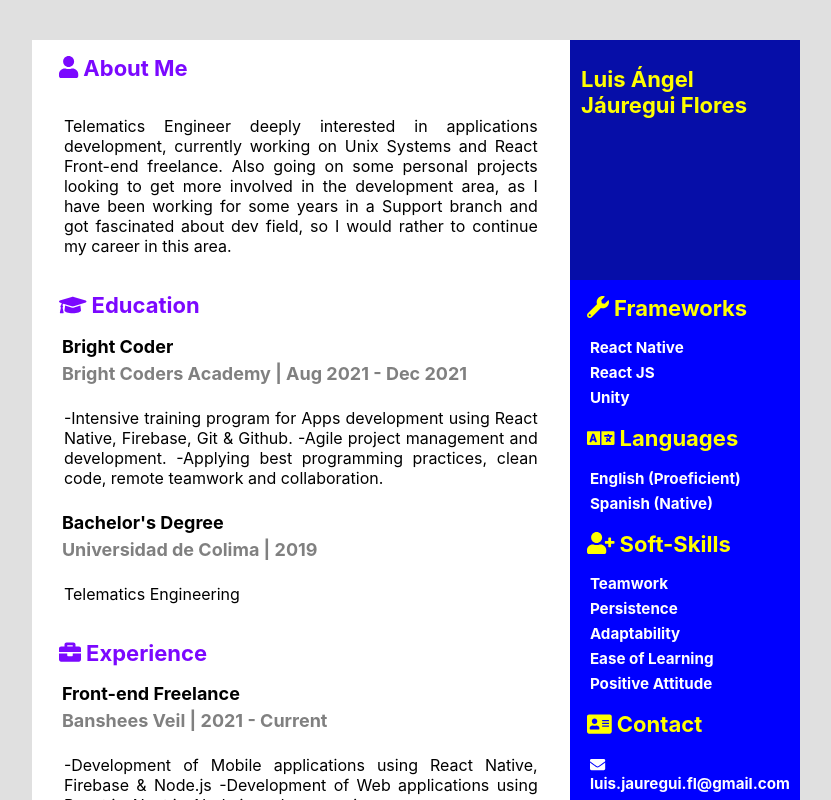
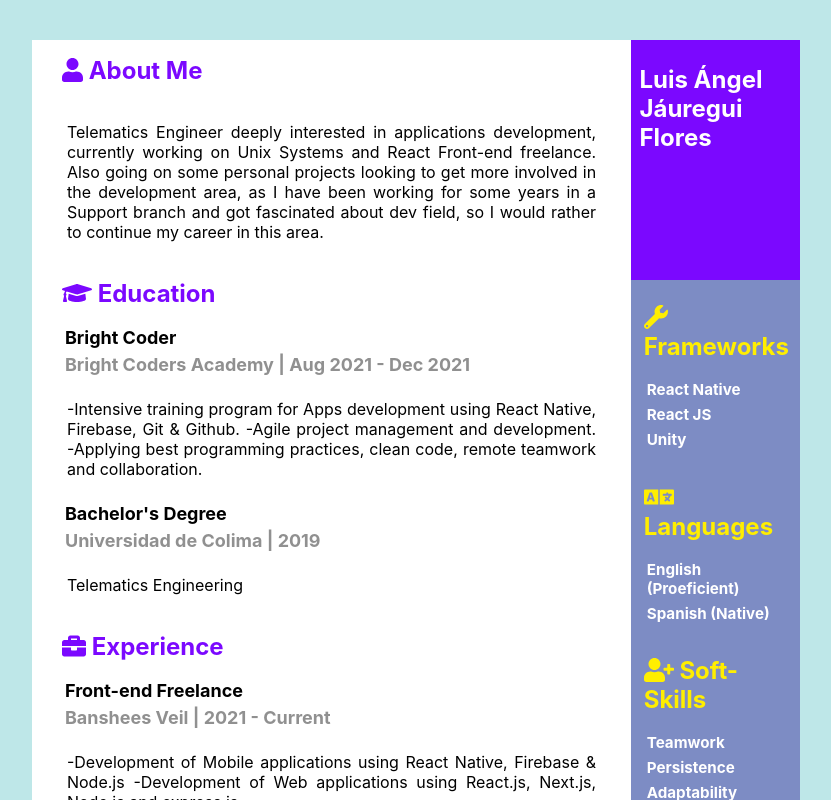
Before and after one commit to ljau/Luis-Jauregui-Resume, a React (Create React App) app: page / in a window 1280 px wide. Shown: the top 800 px of the page, without its empty margins (224-1055 px from the left). Built offline with nearby package versions, Linux system fonts and the light colour scheme.

Commit message:
changed colors and bar size

```diff
--- a/src/components/MainPage/index.jsx
+++ b/src/components/MainPage/index.jsx
@@ -1,6 +1,7 @@
 import React from "react";
 import { Layout, SideBar } from "../../containers";
 import { MainContainer } from "../../containers";
+import { colors } from "../../library";
 import { TableContainer } from "./styled";
 
 export const MainPage = () => {
@@ -11,9 +12,8 @@ export const MainPage = () => {
         w="60%"
         marginTop="5vh"
         marginBot="5vh"
-        bg="blue"
+        bg={colors.lightPurple}
         minWidth="720px"
-        isMainBlock
       >
         <MainContainer />
         <SideBar />
--- a/src/components/MainPage/styled.jsx
+++ b/src/components/MainPage/styled.jsx
@@ -3,8 +3,11 @@ import { FlexContainer } from "../../containers";
 
 export const TableContainer = styled(FlexContainer)`
 
+max-height: 100%;
 flex-direction: row;
 @media (max-width: 1080px){
     flex-direction: column;
+    max-height: 100%;
+
 }
 `;
--- a/src/containers/MainContainer/index.jsx
+++ b/src/containers/MainContainer/index.jsx
@@ -1,6 +1,10 @@
-import { faUser, faGraduationCap, faBriefcase } from "@fortawesome/free-solid-svg-icons";
+import React from "react";
 import { FontAwesomeIcon } from "@fortawesome/react-fontawesome";
-import React from "react";
+import {
+  faUser,
+  faGraduationCap,
+  faBriefcase,
+} from "@fortawesome/free-solid-svg-icons";
 import {
   CustomLabel,
   CustomText,
@@ -8,14 +12,19 @@ import {
   SideContainer,
   SubtitleLabel,
 } from "..";
-import { aboutMe, education, experience } from "../../library";
+import {
+  aboutMe,
+  colors,
+  education,
+  experience
+} from "../../library";
 
 export const MainContainer = () => {
   const fillDetails = ({ ...data }) => {
     return (
       <FlexContainer key={data.key} align>
         <SubtitleLabel>{data.role}</SubtitleLabel>
-        <SubtitleLabel color="gray">
+        <SubtitleLabel color={colors.gray}>
           {data.place + " | " + data.time}
         </SubtitleLabel>
         <CustomText>{data.details}</CustomText>
@@ -32,24 +41,24 @@ export const MainContainer = () => {
   });
 
   return (
-    <SideContainer w="70%" bg="white">
+    <SideContainer w="78%" bg={colors.white}>
       <FlexContainer minHeight="90vh">
         <FlexContainer h="20%" w="90%" align>
-          <CustomLabel color="#7b08ff">
+          <CustomLabel color={colors.purple}>
             <FontAwesomeIcon icon={faUser} /> About Me
           </CustomLabel>
           <CustomText>{aboutMe.about}</CustomText>
         </FlexContainer>
 
         <FlexContainer h="20%" w="90%" align>
-          <CustomLabel color="#7b08ff">
+          <CustomLabel color={colors.purple}>
             <FontAwesomeIcon icon={faGraduationCap} /> Education
           </CustomLabel>
           {educationDetails}
         </FlexContainer>
 
         <FlexContainer h="20%" w="90%" align>
-          <CustomLabel color="#7b08ff">
+          <CustomLabel color={colors.purple}>
             <FontAwesomeIcon icon={faBriefcase} /> Experience
           </CustomLabel>
           {experienceDetails}
--- a/src/containers/SideBar/index.jsx
+++ b/src/containers/SideBar/index.jsx
@@ -1,8 +1,8 @@
-import { faWrench, faGraduationCap, faBriefcase } from "@fortawesome/free-solid-svg-icons";
 import { FontAwesomeIcon } from "@fortawesome/react-fontawesome";
 import React from "react";
 import { SideContainer, CustomLabel, FlexContainer, SubtitleLabel } from "..";
 import {
+  colors,
   contact,
   frameworks,
   languages,
@@ -15,7 +15,7 @@ import { SkillsContainer } from "./styled";
 export const SideBar = () => {
   const getData = (text,title) => {
     return (
-      <SubtitleLabel key={text.description} fontS="95%" color="white" >
+      <SubtitleLabel key={text.description} fontS="95%" color={colors.white} >
        {title ==="Contact"? <FontAwesomeIcon icon={text.icon}/>: undefined} {text.description}
       </SubtitleLabel>
     );
@@ -47,7 +47,7 @@ export const SideBar = () => {
   const showContainers = skillsSectionsList.map((data) => {
     return (
       <SkillsContainer key={data.title} >
-        <CustomLabel color="yellow">
+        <CustomLabel color={colors.yellow}>
         <FontAwesomeIcon icon={data.icon}/> {data.title}
         </CustomLabel>
         {getDetails(data.title)}
@@ -56,12 +56,12 @@ export const SideBar = () => {
   });
 
   return (
-    <SideContainer w="30%" >
-      <FlexContainer h="30%" minHeight="30vh" bg="#081199d8" >
-        <CustomLabel padding="5%" color="yellow">{myName.name}</CustomLabel>
+    <SideContainer w="22%" >
+      <FlexContainer h="30%" minHeight="30vh" bg={colors.purple} >
+        <CustomLabel padding="5%" color={colors.white}>{myName.name}</CustomLabel>
       </FlexContainer>
 
-      <FlexContainer h="70%" w="85%" minHeight="60vh" jc="flex-start">
+      <FlexContainer h="70%" w="85%" minHeight="60vh" >
         {showContainers}
       </FlexContainer>
     </SideContainer>
--- a/src/containers/SideBar/styled.jsx
+++ b/src/containers/SideBar/styled.jsx
@@ -8,7 +8,8 @@ export const SkillsContainer = styled.div`
   align-items: flex-start;
   flex-direction: ${({ dir }) => dir ?? "column"};
   word-wrap: break-word;
-
+  padding-top: 5%;
+  padding-bottom: 5%;
   @media (max-width: 1080px){
       align-items: center;
   }
--- a/src/containers/styled.jsx
+++ b/src/containers/styled.jsx
@@ -1,13 +1,17 @@
 import styled from "styled-components";
+import { colors } from "../library";
 
 export const Layout = styled.div`
-  background-color: #e0e0e0;
+  background-color: ${colors.powderBlue};
   height: 100%;
   min-height: 100vh;
   width: 100%;
   display: flex;
   justify-content: center;
   align-items: center;
+  @media (max-width: 1080px) {
+    max-height: 100%;
+  }
 `;
 
 export const SideContainer = styled.div`
@@ -23,6 +27,7 @@ export const SideContainer = styled.div`
   @media (max-width: 1080px) {
     width: 100%;
     align-items: center;
+    min-height: 100%;
   }
 `;
 
@@ -39,12 +44,16 @@ export const FlexContainer = styled.div`
   margin-top: ${({ marginTop }) => marginTop ?? "undefined"};
   margin-bottom: ${({ marginBot }) => marginBot ?? "undefined"};
   word-wrap: break-word;
+  overflow-wrap: break-word;
+  @media (max-width: 1080px) {
+    min-height: 0px;
+  }
 `;
 
 export const CustomLabel = styled.h1`
-  font-size: 22px;
+  font-size: 24px;
   font-weight: bold;
-  color: ${({ color }) => color ?? "black"};
+  color: ${({ color }) => color ?? colors.black};
   padding: ${({ padding }) => padding ?? "0px"};
   @media (max-width: 1080px) {
     font-size: 200%;
@@ -54,10 +63,11 @@ export const CustomLabel = styled.h1`
 export const SubtitleLabel = styled.h1`
   font-size: ${({ fontS }) => fontS ?? "18px"};
   font-weight: bold;
-  color: ${({ color }) => color ?? "black"};
+  color: ${({ color }) => color ?? colors.black};
   margin: 1px;
   padding: 2px;
   word-wrap: break-word;
+  word-break: break-word;
   @media (max-width: 1080px) {
     font-size: 150%;
   }
@@ -65,7 +75,7 @@ export const SubtitleLabel = styled.h1`
 
 export const CustomText = styled.p`
   font-size: 16px;
-  color: ${({ color }) => color ?? "black"};
+  color: ${({ color }) => color ?? colors.black};
   text-align: ${({ textAlign }) => textAlign ?? "justify"};
   text-justify: inter-word;
   padding: 5px;
--- /dev/null
+++ b/src/library/constants/colors.jsx
@@ -0,0 +1,11 @@
+export const colors = {
+    black: "#000000",
+    white: "#ffffff",
+    purple: "#7b08ff",
+    darkPurple: "#1e152a",
+    lightPurple: "#7d8cc4",
+    lightBlue: "#a0d2db",
+    powderBlue: "#bee7e8",
+    gray: "#909090",
+    yellow: "#ffee00",
+};
--- a/src/library/index.jsx
+++ b/src/library/index.jsx
@@ -1,3 +1,4 @@
+export { colors } from "./constants/colors";
 export {
     aboutMe,
     education,
```
